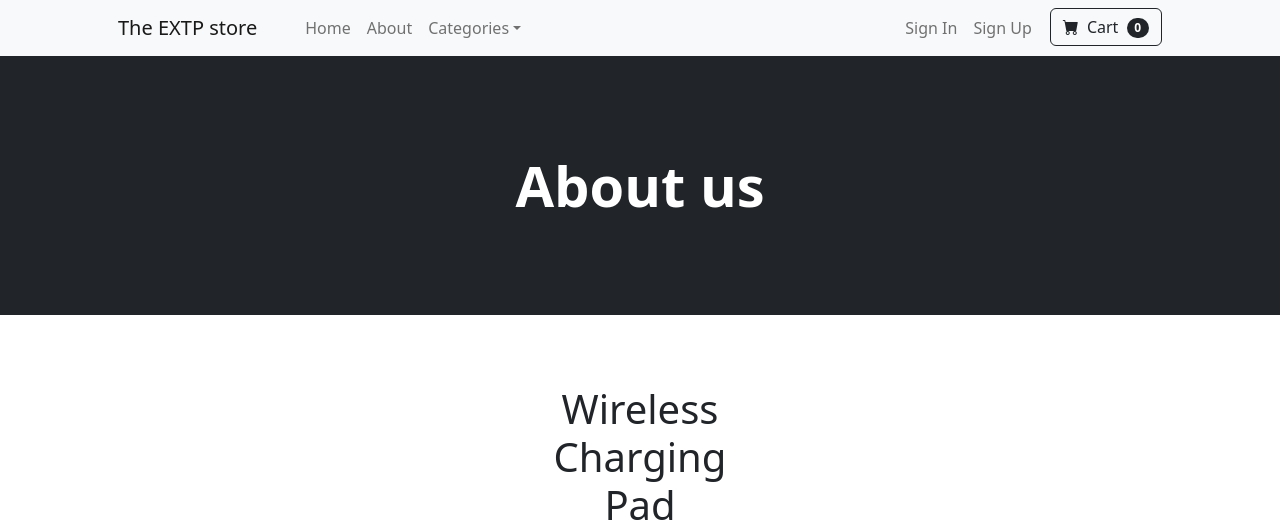
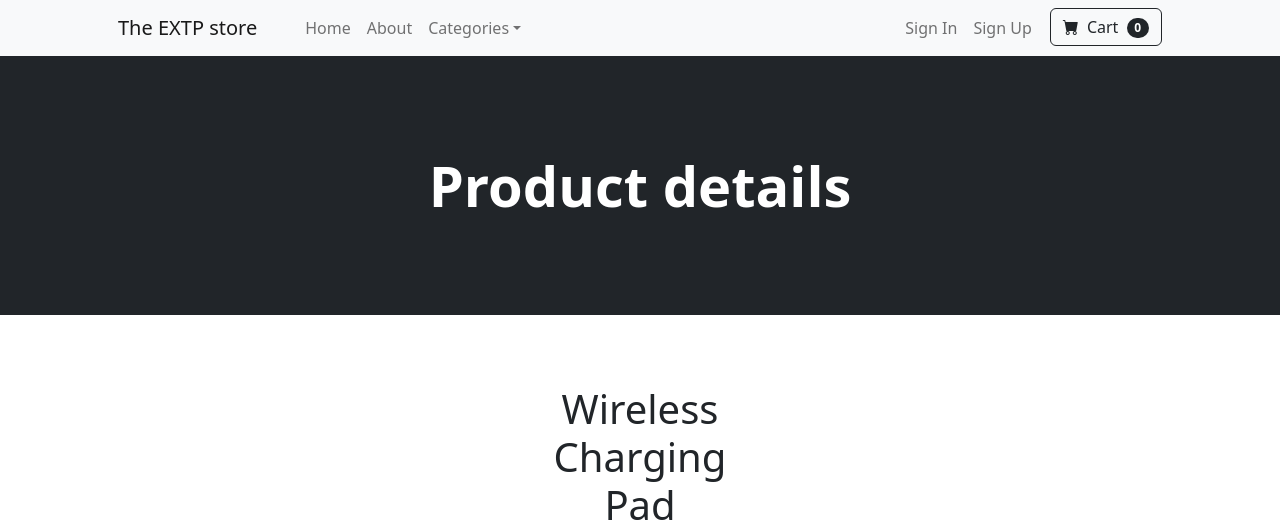
Before and after one commit to mkskh/Django_Ecommerce_Website, a Django app: page /product_detail/5/ in a window 1280 px wide. Shown: the top 531 px of the page. Run offline with Django 5.2, Linux system fonts and the light colour scheme; data comes from the database, SQL or seed files in the repository; both versions use the stored data as it was after the commit; some libraries are stand-ins or nearby versions.

Commit message:
improvement

```diff
--- a/templates/ecommerce/product_detail.html
+++ b/templates/ecommerce/product_detail.html
@@ -6,7 +6,7 @@
 <header class="bg-dark py-5">
     <div class="container px-4 px-lg-5 my-5">
         <div class="text-center text-white">
-            <h1 class="display-4 fw-bolder">About us</h1>
+            <h1 class="display-4 fw-bolder">Product details</h1>
         </div>
     </div>
 </header>
```
Also changed, not shown: db.sqlite3.
